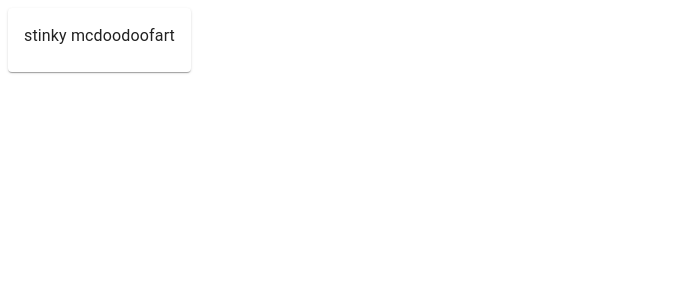
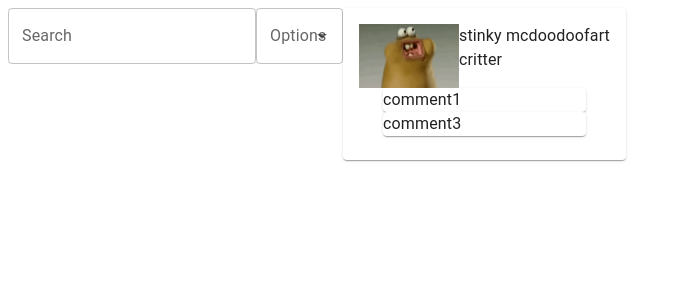
Before and after one commit to awfreeman/bcwc-app, a React (Create React App) app: page / in a window 1280 px wide. Both pictures are taken after a click on the button "LOGIN". Shown: the top 300 px of the page, without its empty margins (0-683 px from the left). Built offline with nearby package versions, Linux system fonts and the light colour scheme.

Commit message:
search ui fuckery

```diff
--- a/src/AnimalCard.js
+++ b/src/AnimalCard.js
@@ -1,10 +1,28 @@
-import { Card, CardContent, Typography } from '@mui/material'
+import { Card, CardContent, Typography, Stack} from '@mui/material'
 
-export default function AnimalCard(props){
+import { Container } from '@mui/system'
+
+export default function AnimalCard(props) {
+    let comments = []
+    props.animal.comments.forEach(element => {
+        comments.push(
+        <Card key={Math.random()}>
+            <Typography>{element}</Typography>
+        </Card>)
+    })
     return (
-    <Card>
-        <CardContent>
-            <Typography>{props.animal.name}</Typography>
-        </CardContent>
-    </Card>)
+        <Card>
+            <CardContent>
+                <Stack direction="row">
+                    <img src='/character.gif' width={100}/>
+                    <Stack>
+                        <Typography>{props.animal.name}</Typography>
+                        <Typography>{props.animal.species}</Typography>
+                    </Stack>
+                </Stack>
+                <Container>
+                    {comments}
+                </Container>
+            </CardContent>
+        </Card>)
 }
--- a/src/App.js
+++ b/src/App.js
@@ -1,54 +1,26 @@
-import Grid2 from '@mui/material/Unstable_Grid2';
-import { useRecoilState, atom } from 'recoil';
-import AnimalCard from './AnimalCard.js';
-import Login from './Login.js';
+import Grid2 from '@mui/material/Unstable_Grid2'
+import {Box, Stack, TextField} from '@mui/material'
+import { useRecoilState, atom } from 'recoil'
+import SearchApp from './SearchApp.js'
+import Login from './Login.js'
+let Grid = Grid2
 
-let Grid = Grid2
-const dbid="LocalStorage"
-const userState = atom({key:'user', default:null})
-let animal = {
-  intakeNum:440472,
-  name:"stinky mcdoodoofart",
-  species:"dawg",
-  pictureUrl:"picurl",
-  comments:["comment1", "comment2"]
-}
-const request = indexedDB.open(dbid, 1)
-request.onerror = (event) => {
-  alert("db open failed");
-}
-request.onupgradeneeded = (event) => {
-  const db = event.target.result;
-  db.createObjectStore('Animals', {autoIncrement:true})
-}
-request.onsuccess = (event) => {
-  const db = event.target.result
-  const transaction = db.transaction('Animals', 'readwrite')
-  const objectStore = transaction.objectStore("Animals")
-  objectStore.add(animal)
-}
+const dbid = "LocalStorage"
+const userState = atom({ key: 'user', default: null })
+
 
 function App() {
   const [user, setUser] = useRecoilState(userState)
-  function LoginCallback(user){
+  function LoginCallback(user) {
     setUser(user)
   }
 
-  if(user == null){
-    return (<Login LoginCallback={LoginCallback}/>)
+  if (user == null) {
+    return (<Login LoginCallback={LoginCallback} />)
   }
-  else{
-    return(<Home/>)
+  else {
+    return (<SearchApp />)
   }
 }
 
-function Home(){
-  const [user, setUser] = useRecoilState(userState)
-  return (
-      <Grid container>
-        <AnimalCard animal={animal}/>
-      </Grid>
-  )
-}
-
 export default App;
--- a/src/Login.js
+++ b/src/Login.js
@@ -1,6 +1,6 @@
-import { Box, Button, FormGroup, TextField } from "@mui/material"
-import { Container } from "@mui/system";
-import { useState } from "react";
+import { Button, FormGroup, TextField } from "@mui/material"
+import { Container } from "@mui/system"
+import { useState } from "react"
 
 
 export default function Login(props) {
--- /dev/null
+++ b/src/SearchApp.js
@@ -0,0 +1,49 @@
+import {Autocomplete, Box, Stack, TextField} from '@mui/material'
+import { useRecoilState, atom } from 'recoil'
+import AnimalCard from './AnimalCard.js'
+import Grid2 from '@mui/material/Unstable_Grid2'
+let Grid = Grid2
+
+const animal = {
+    intakeNum: 440472,
+    name: "stinky mcdoodoofart",
+    species: "critter",
+    pictureUrl: "character.gif",
+    comments: ["comment1", "comment3"]
+  }
+const searchOptions = ["Intake Number", "Name", "Species", "Comments"]
+const defaultProps= {
+    options: searchOptions
+}
+const searchTextState = atom({key: 'searchText', default:""})
+export default function SearchApp() {
+  const [searchText, setSearchText] = useRecoilState(searchTextState)
+  function search(e){
+    e.preventDefault()
+    console.log(searchText)
+  }
+
+  return (
+    <Grid container>
+      <Stack>
+        <Box component="form" onSubmit={e => search(e)}>
+          <Stack direction="row">
+            <TextField
+                id="outlined-basic"
+                label="Search"
+                variant="outlined"
+                onChange={e => setSearchText(e.target.value)}/>
+            <Autocomplete
+                disablePortal
+                id="SearchOptions"
+                options={searchOptions}
+                renderInput={(params) => <TextField {...params} label="Options" />}/>
+          </Stack>
+        </Box>
+      </Stack>
+      <Stack>
+        <AnimalCard animal={animal} />
+      </Stack>
+    </Grid>
+  )
+}
```
Also changed, not shown: public/character.gif (added).
